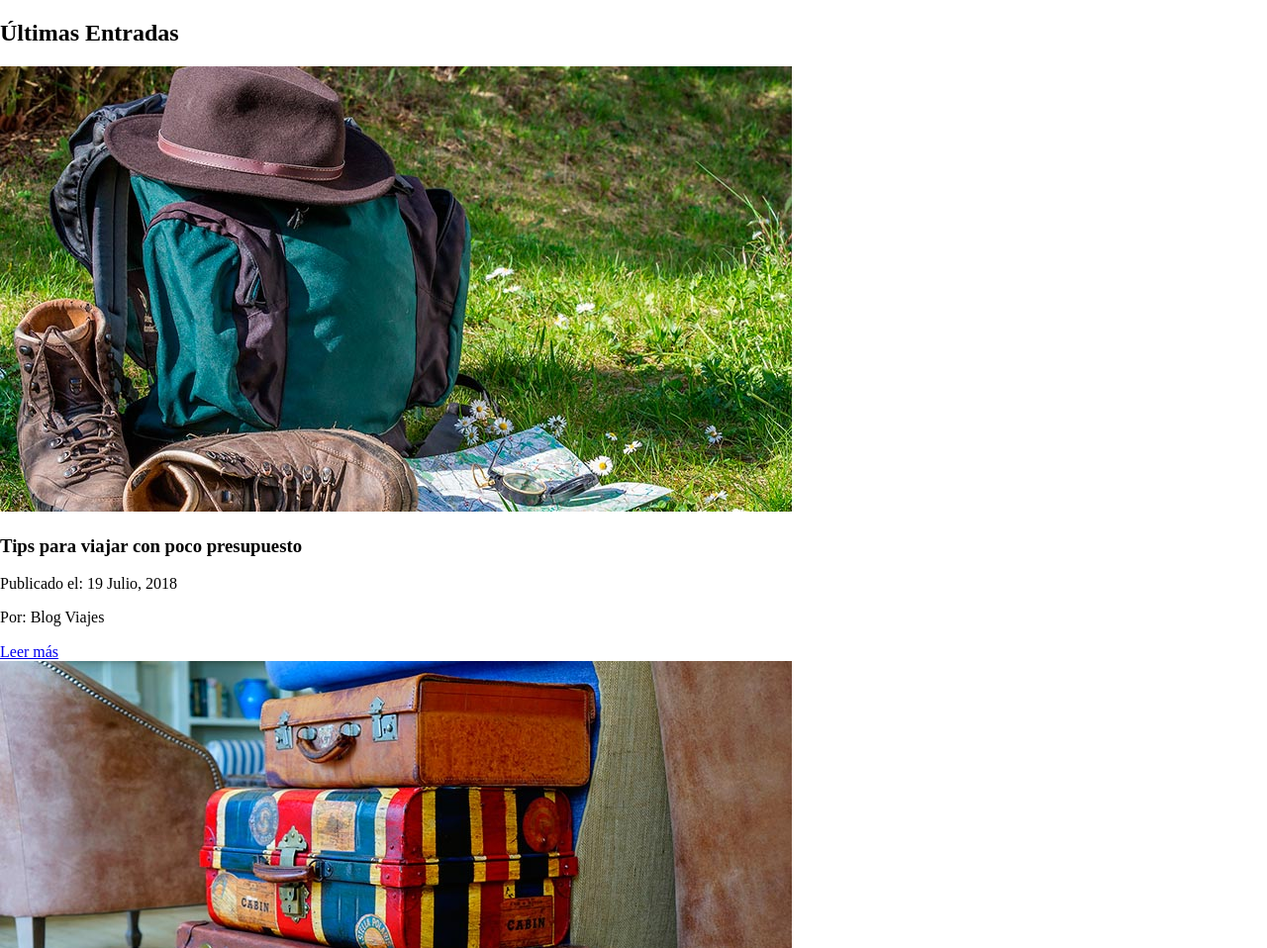
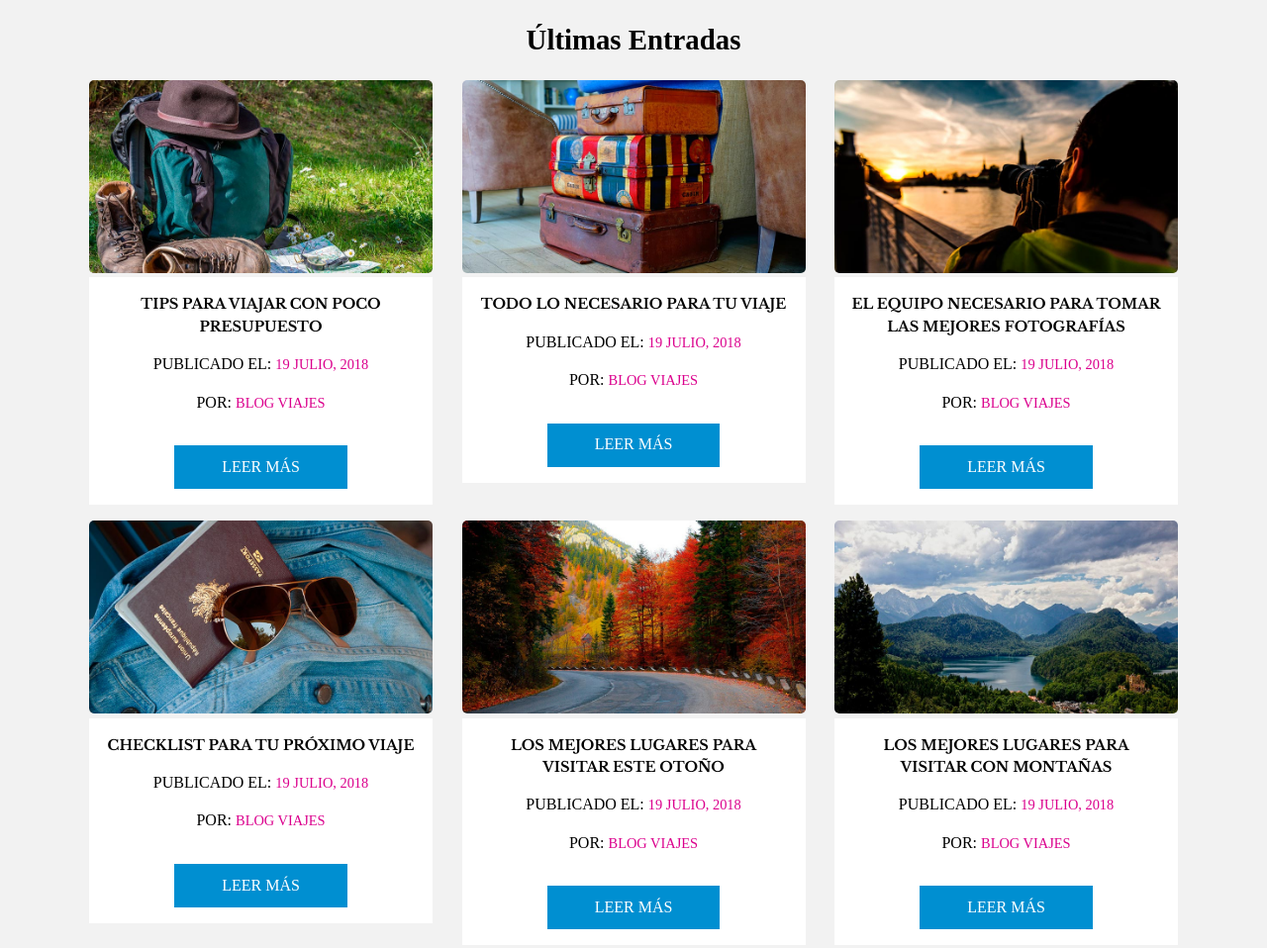
Before and after one commit to manuelduarte077/css-examples, a plain HTML site: page 01-cards-flexbox/index.html in a window 1280 px wide. Shown: the top 958 px of the page at 99% size. Drawn offline with nearby package versions, Linux system fonts and the light colour scheme.

Commit message:
proyecto de cards terminado

```diff
--- a/01-cards-flexbox/css/styles.css
+++ b/01-cards-flexbox/css/styles.css
@@ -0,0 +1,79 @@
+body{
+  box-sizing: border-box;
+  background-color: #f2f2f2;
+}
+
+.contenedor {
+  max-width: 1100px;
+  margin: 0 auto;
+}
+
+h2 {
+  flex: 0 1 100%;
+  text-align: center;
+  font-size: 1.8rem;
+}
+
+h3 {
+  font-family: 'Libre Baskerville', serif;
+  margin: 0;
+  font-weight: 700;
+}
+
+img {
+  max-width: 100%;
+  border-radius: 5px;
+}
+
+@media screen and (min-width:480px){
+  .contenido-principal {
+    display: flex;
+    flex-wrap: wrap;
+    justify-content: space-between;
+  }
+
+  .entrada {
+    flex: 0 1 calc(50% - 1rem);
+  }
+
+}
+
+@media screen and (min-width:768px){
+
+  .entrada {
+    flex: 0 1 calc(33% - 1rem);
+  }
+
+}
+
+.entrada {
+  margin-bottom: 1rem;
+}
+
+.contenido {
+  background-color: white;
+  text-align: center;
+  padding: 1rem;
+  text-transform: uppercase;
+}
+
+.contenido h3 {
+  font-size: .9rem;
+  line-height: 1.4rem;
+}
+
+.contenido span{
+  font-size: .9rem;
+  line-height: 1.4rem;
+  text-transform: uppercase;
+  color: #db008d;
+}
+
+.boton {
+  background-color: #008fd1;
+  color: white;
+  padding: .8rem 3rem;
+  margin-top: 1rem;
+  display: inline-block;
+  text-decoration: none;
+}
--- a/01-cards-flexbox/index.html
+++ b/01-cards-flexbox/index.html
@@ -1,21 +1,27 @@
 <!DOCTYPE html>
 <html lang="en">
   <head>
-    <meta charset="UTF-8">
-    <meta name="viewport" content="width=device-width, initial-scale=1.0">
-    <meta http-equiv="X-UA-Compatible" content="ie=edge">
+    <meta charset="UTF-8" />
+    <meta name="viewport" content="width=device-width, initial-scale=1.0" />
+    <meta http-equiv="X-UA-Compatible" content="ie=edge" />
     <title>Cards Flexbox</title>
-    <link rel="stylesheet" href="https://necolas.github.io/normalize.css/8.0.0/normalize.css">
-    <link href="https://fonts.googleapis.com/css?family=Libre+Baskerville:400,700" rel="stylesheet">
-    <link rel="stylesheet" href="css/styles.css">
-
+    <link
+      rel="stylesheet"
+      href="https://necolas.github.io/normalize.css/8.0.0/normalize.css"
+    />
+    <link
+      href="https://fonts.googleapis.com/css?family=Libre+Baskerville:400,700"
+      rel="stylesheet"
+    />
+    <link rel="stylesheet" href="css/styles.css" />
   </head>
   <body>
     <div class="contenedor">
       <main class="contenido-principal">
         <h2>Últimas Entradas</h2>
+
         <article class="entrada">
-                         <img src="img/01.jpg" alt="texto entrada">
+          <img src="img/01.jpg" alt="texto entrada" />
           <div class="contenido">
             <h3>Tips para viajar con poco presupuesto</h3>
             <p>Publicado el: <span>19 Julio, 2018</span></p>
@@ -23,8 +29,9 @@
             <a href="#" class="boton"> Leer más</a>
           </div>
         </article>
+
         <article class="entrada">
-                         <img src="img/02.jpg" alt="texto entrada">
+          <img src="img/02.jpg" alt="texto entrada" />
           <div class="contenido">
             <h3>Todo lo necesario para tu viaje</h3>
             <p>Publicado el: <span>19 Julio, 2018</span></p>
@@ -32,8 +39,9 @@
             <a href="#" class="boton"> Leer más</a>
           </div>
         </article>
+
         <article class="entrada">
-                         <img src="img/03.jpg" alt="texto entrada">
+          <img src="img/03.jpg" alt="texto entrada" />
           <div class="contenido">
             <h3>El equipo necesario para tomar las mejores fotografías</h3>
             <p>Publicado el: <span>19 Julio, 2018</span></p>
@@ -41,8 +49,9 @@
             <a href="#" class="boton"> Leer más</a>
           </div>
         </article>
+
         <article class="entrada">
-                         <img src="img/04.jpg" alt="texto entrada">
+          <img src="img/04.jpg" alt="texto entrada" />
           <div class="contenido">
             <h3>Checklist para tu próximo viaje</h3>
             <p>Publicado el: <span>19 Julio, 2018</span></p>
@@ -50,8 +59,9 @@
             <a href="#" class="boton"> Leer más</a>
           </div>
         </article>
+
         <article class="entrada">
-                         <img src="img/05.jpg" alt="texto entrada">
+          <img src="img/05.jpg" alt="texto entrada" />
           <div class="contenido">
             <h3>Los mejores lugares para visitar este otoño</h3>
             <p>Publicado el: <span>19 Julio, 2018</span></p>
@@ -59,8 +69,9 @@
             <a href="#" class="boton"> Leer más</a>
           </div>
         </article>
+
         <article class="entrada">
-                         <img src="img/06.jpg" alt="texto entrada">
+          <img src="img/06.jpg" alt="texto entrada" />
           <div class="contenido">
             <h3>Los mejores lugares para visitar con montañas</h3>
             <p>Publicado el: <span>19 Julio, 2018</span></p>
@@ -68,8 +79,9 @@
             <a href="#" class="boton"> Leer más</a>
           </div>
         </article>
+
       </main>
-    </div><!--.contenido-->
-
+    </div>
+    <!--.contenido-->
   </body>
 </html>
```
Lines whose indentation alone changed are shown as unchanged.
